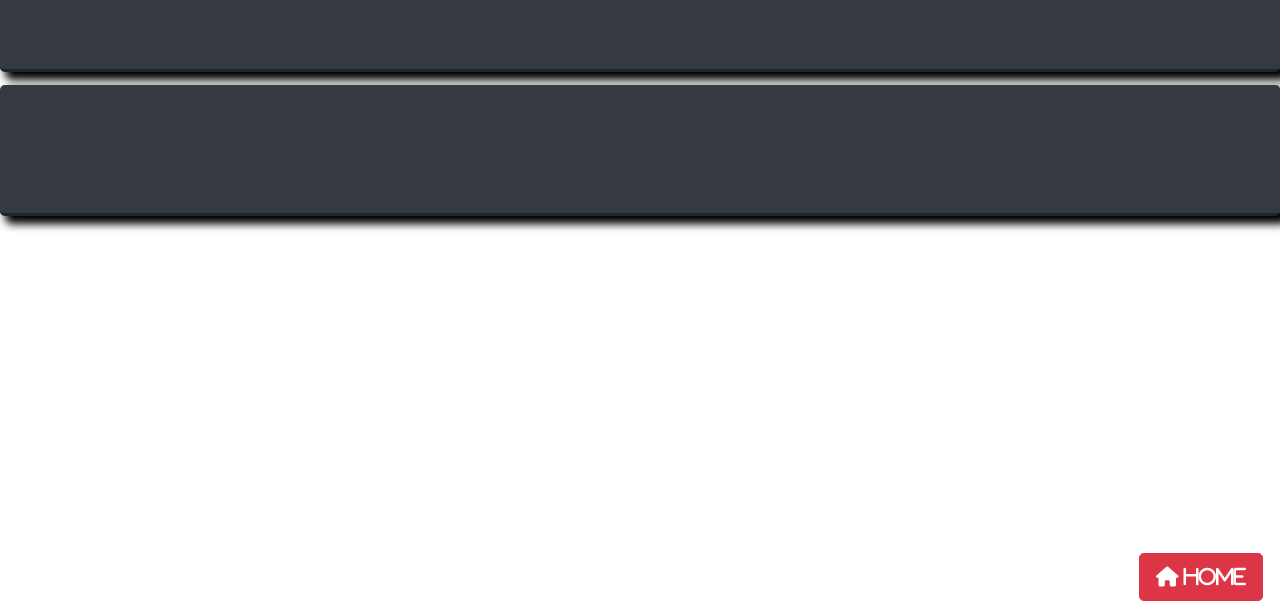
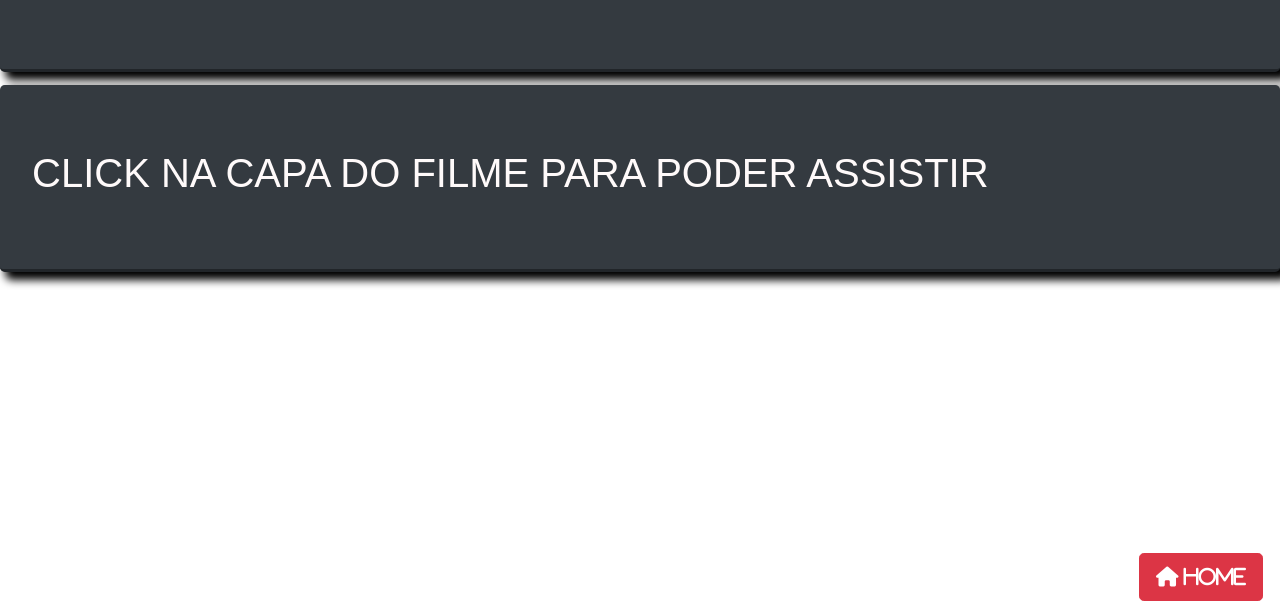
Before and after one commit to AdelmoMenezes123/DesenFlix, a plain HTML site: page pages/page-api.html in a window 1280 px wide. Shown: the part 199-800 px from the top of the page. Drawn offline with Linux system fonts and the light colour scheme; a web font is replaced by a local one.

Commit message:
adiciona mensagem para direcionar ao filme

```diff
--- a/pages/page-api.html
+++ b/pages/page-api.html
@@ -45,6 +45,7 @@
 
             <ul class="list-group" id="video">
                 <!-- AQUI E OS VIDEOS EM JS -->
+                <h1>CLICK NA CAPA DO FILME PARA PODER ASSISTIR</h1>
             </ul>
         </div>
     </div>
--- a/static/css/style.css
+++ b/static/css/style.css
@@ -208,3 +208,7 @@
         text-align: center;
         height: 20vh;
     }
+
+    ul h1 {
+        color: snow;
+    }
```
Also changed, not shown: pages/page-filmes-anima/page-filmes-anima.html (+2 -0 lines).
